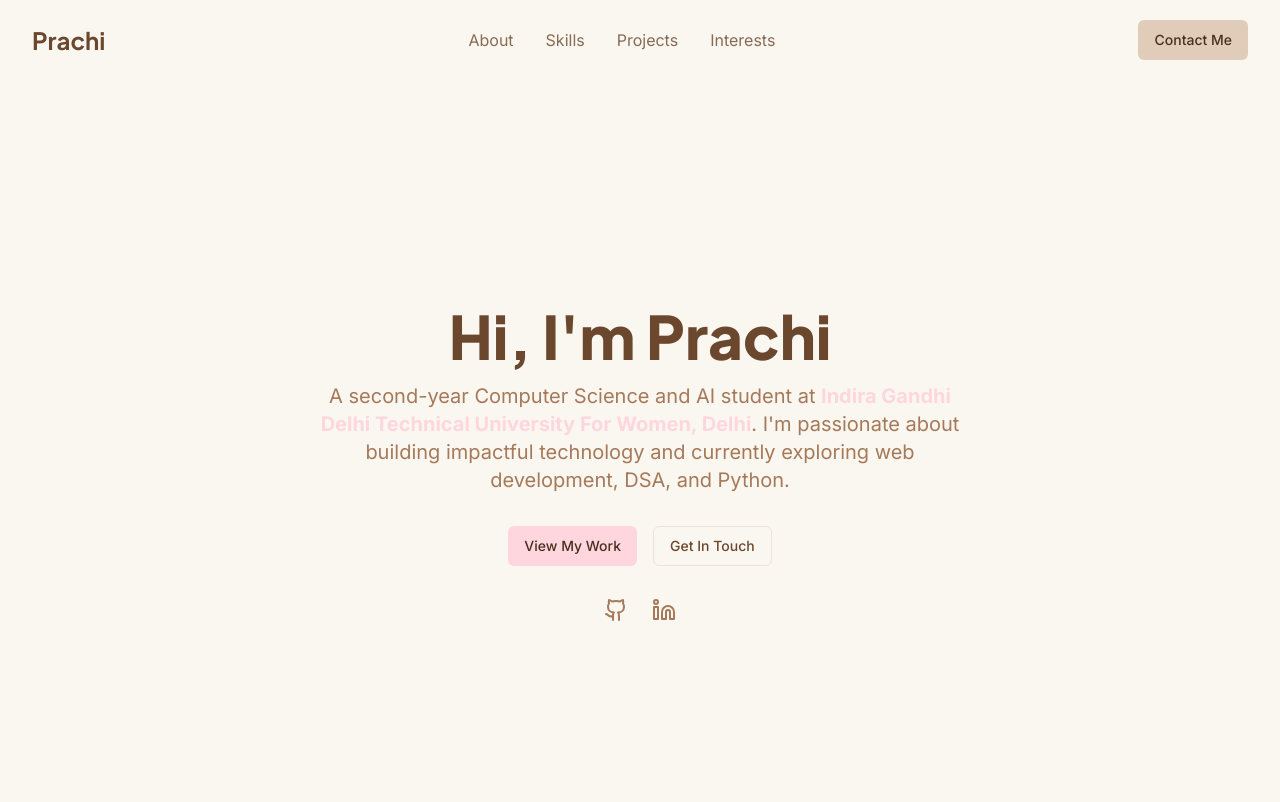
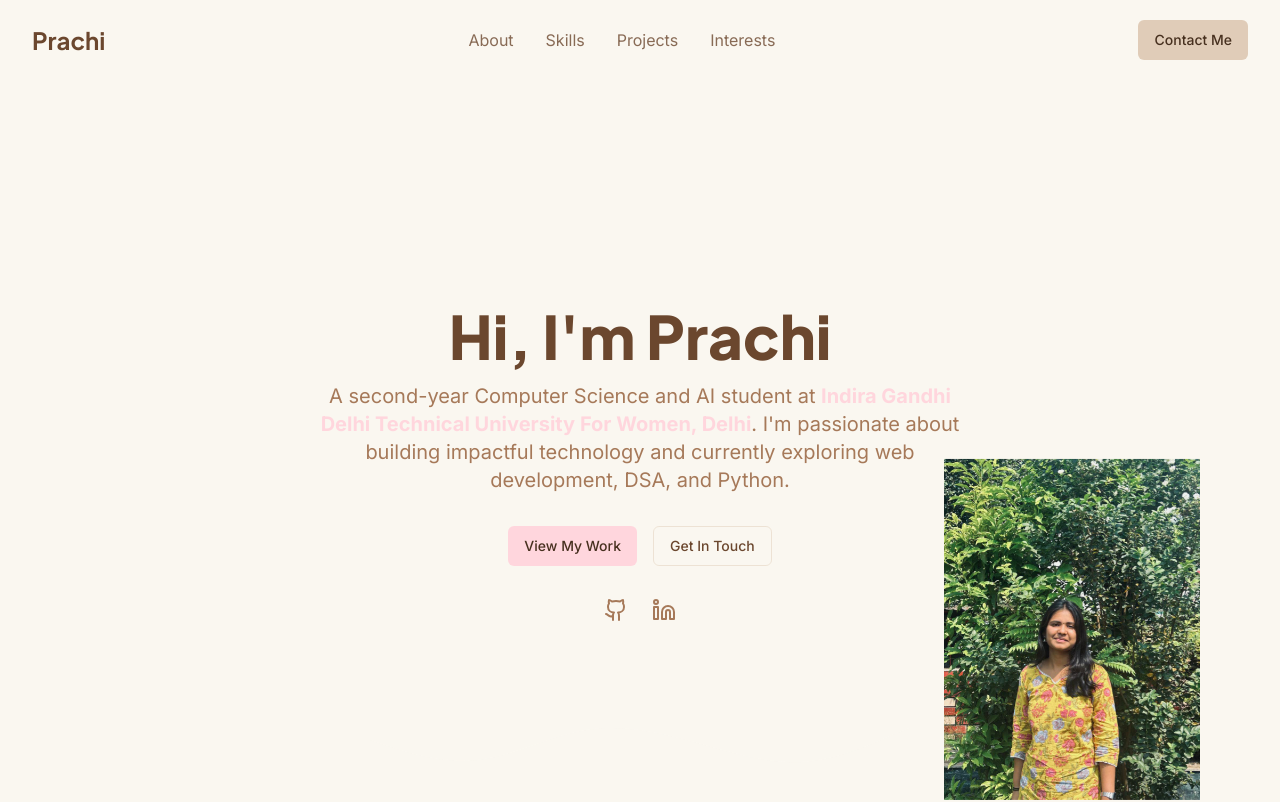
Before and after one commit to Prachi9267/code-diplomacy-canvas, a React (Vite) app: page / in a window 1280 px wide. Shown: the top 802 px of the page. Built offline with nearby package versions, Linux system fonts and the light colour scheme.

Commit message:
Add animated cartoon girl
Adds an animated cartoon girl to the bottom right of the hero section.

```diff
--- a/src/components/HeroSection.tsx
+++ b/src/components/HeroSection.tsx
@@ -47,6 +47,11 @@ const HeroSection = () => {
                     <path fill="hsl(var(--background))" fillOpacity="1" d="M0,160L48,176C96,192,192,224,288,213.3C384,203,480,149,576,133.3C672,117,768,139,864,165.3C960,192,1056,224,1152,218.7C1248,213,1344,169,1392,146.7L1440,128L1440,320L1392,320C1344,320,1248,320,1152,320C1056,320,960,320,864,320C768,320,672,320,576,320C480,320,384,320,288,320C192,320,96,320,48,320L0,320Z"></path>
                 </svg>
             </div>
+            <img
+              src="/lovable-uploads/a597d684-6262-4226-872d-b3e5e77f3b8b.png"
+              alt="Cartoon character"
+              className="absolute bottom-0 right-5 lg:right-20 w-48 h-auto md:w-64 z-10 animate-float pointer-events-none"
+            />
         </section>
     );
 };
--- a/tailwind.config.ts
+++ b/tailwind.config.ts
@@ -111,6 +111,10 @@ export default {
           '50%': { backgroundPosition: '100% 50%' },
           '100%': { backgroundPosition: '0% 50%' },
         },
+        'float': {
+          '0%, 100%': { transform: 'translateY(0px)' },
+          '50%': { transform: 'translateY(-20px)' },
+        },
 			},
 			animation: {
 				'accordion-down': 'accordion-down 0.2s ease-out',
@@ -118,6 +122,7 @@ export default {
         'fade-in-up': 'fade-in-up 0.5s ease-out forwards',
         'subtle-pulse': 'subtle-pulse 8s ease-in-out infinite',
         'background-pan': 'background-pan 15s ease-in-out infinite',
+        'float': 'float 6s ease-in-out infinite',
 			}
 		}
 	},
```
